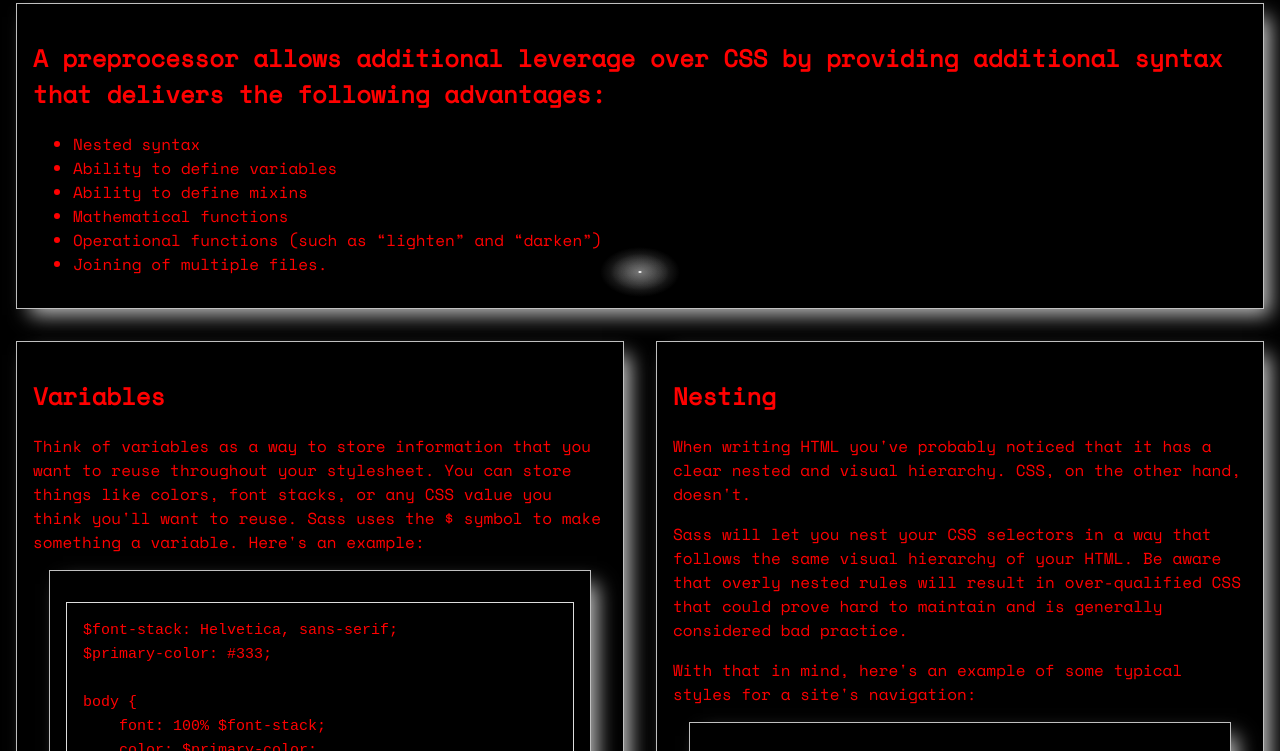
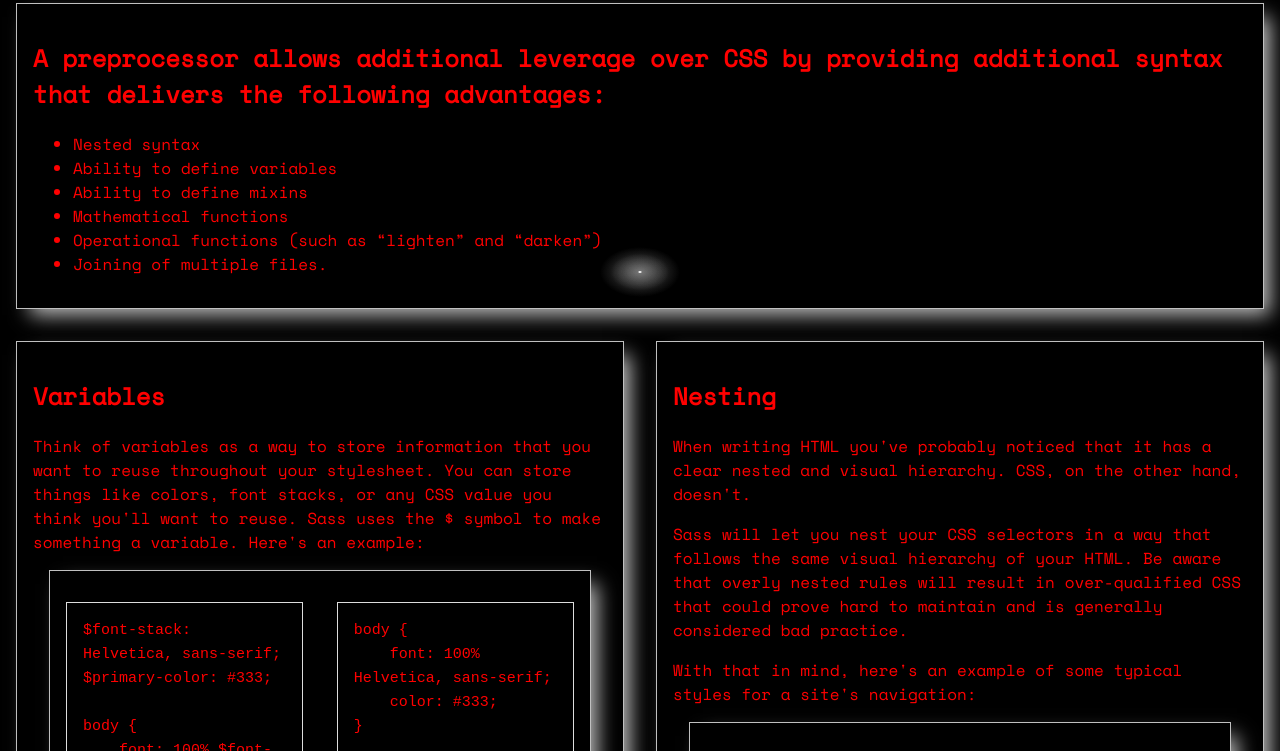
Before and after one commit to Fran1409/sass-challenge, a plain HTML site: page red.html in a window 1280 px wide. Shown: the part 128-879 px from the top of the page. Drawn offline with nearby package versions, Linux system fonts and the light colour scheme.

Commit message:
Change nesting

```diff
--- a/css/style.scss
+++ b/css/style.scss
@@ -47,12 +47,13 @@ article {
     clear: both;
     overflow: auto;
     box-sizing: border-box;
+  }
 
-    #selling-points {
+  section#selling-points {
     flex-grow: 2;
     flex-basis: 100%;
     }
-  }
+
 
   pre {
     background: #000;
@@ -67,17 +68,18 @@ article {
     padding: $padding;
     display: block;
     white-space: pre-wrap;
+  }
 
-    .before {
+  pre.before {
     float: left;
     width: 40%;
   }
 
-    .after {
+  pre.after {
     float: right;
     width: 40%;
   }
-  }
+
 }
 
 h1,
```
Also changed, not shown: css/blue.css, css/red.css, css/style.css, 3 other files. Lines whose indentation alone changed are shown as unchanged.
